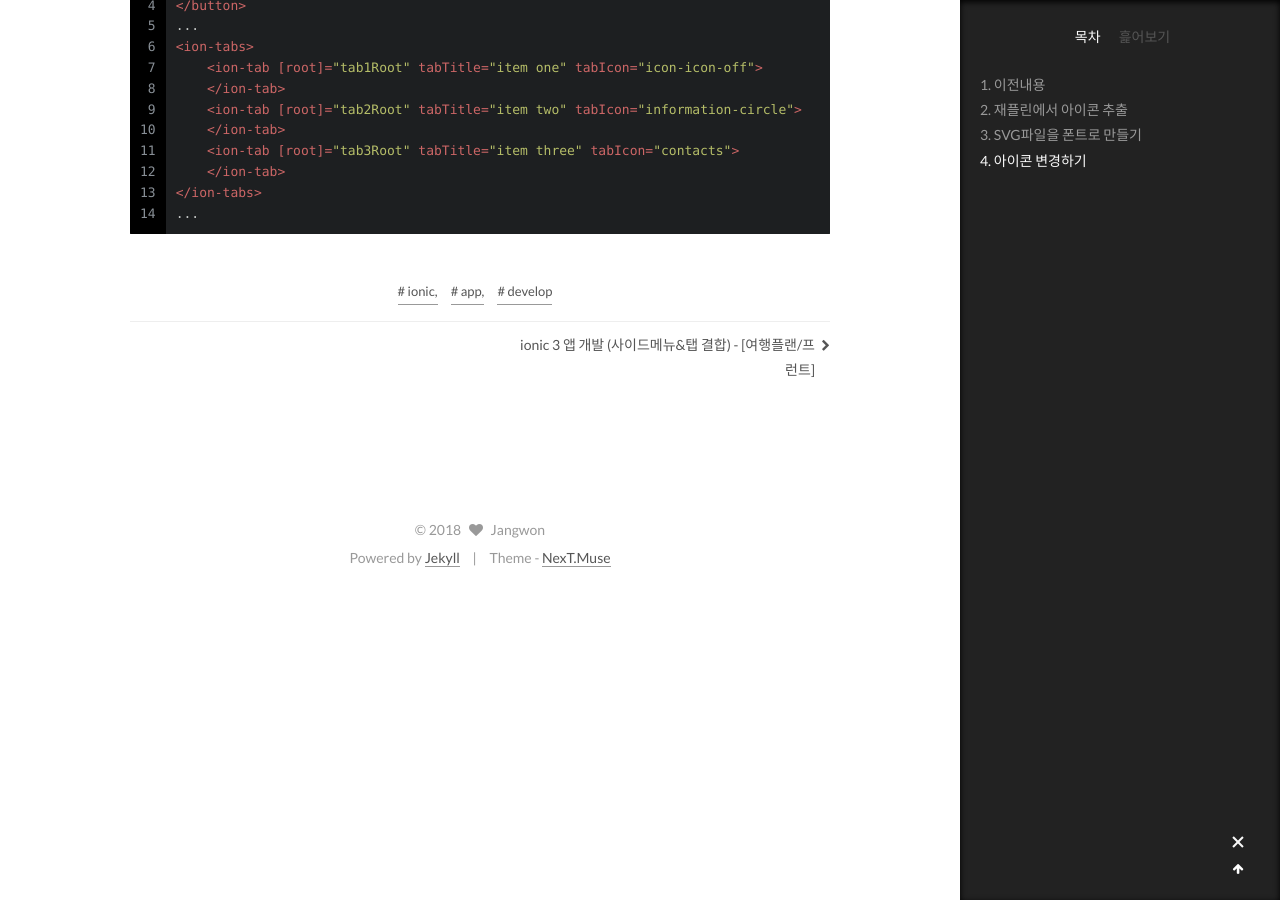
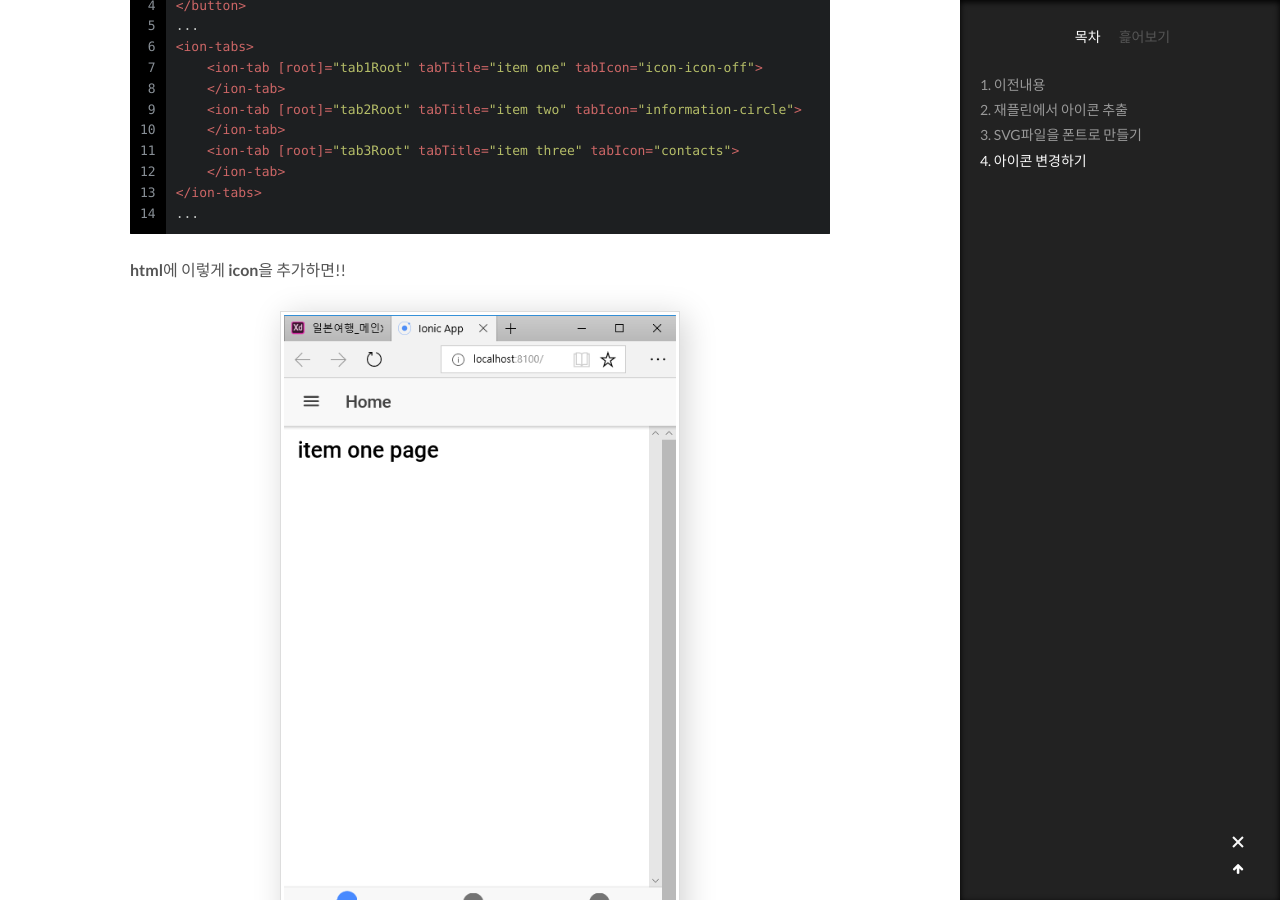
Before and after one commit to wkddnjset/wkddnjset.github.io, a Jekyll site: the page built from _posts/2018-02-05-ionic-3-앱-개발-(탭-아이콘-변경)-[여행플랜].md, in a window 1280 px wide and 900 px high, scrolled down 6606 px. Built offline with Jekyll 4.4.1, drawn with Linux system fonts in a browser that asks for light colours; comment, search, counter and statistics services are not loaded.

Commit message:
2018-02-05

```diff
--- a/_posts/2018-02-05-ionic-3-앱-개발-(탭-아이콘-변경)-[여행플랜].md
+++ b/_posts/2018-02-05-ionic-3-앱-개발-(탭-아이콘-변경)-[여행플랜].md
@@ -90,7 +90,6 @@ page-home {
 }
 {% endhighlight %}
 
-
 아이콘을 입력할 페이지에 scss파일을 다음처럼 수정해주세요!
 그리고 중간에 아이콘을 입력하는 부분은 `demo.html`을 참고해서 입력해주시면 됩니다.
 
@@ -112,3 +111,7 @@ page-home {
 </ion-tabs>
 ...
 {% endhighlight %}
+
+**html**에 이렇게 **icon**을 추가하면!!
+
+![result-01](https://raw.githubusercontent.com/wkddnjset/wkddnjset.github.io/master/_posts/images/2018-02-05/result_01.png){: width="400px"}
```
Also changed, not shown: _posts/images/2018-02-05/result_01.png (added).
